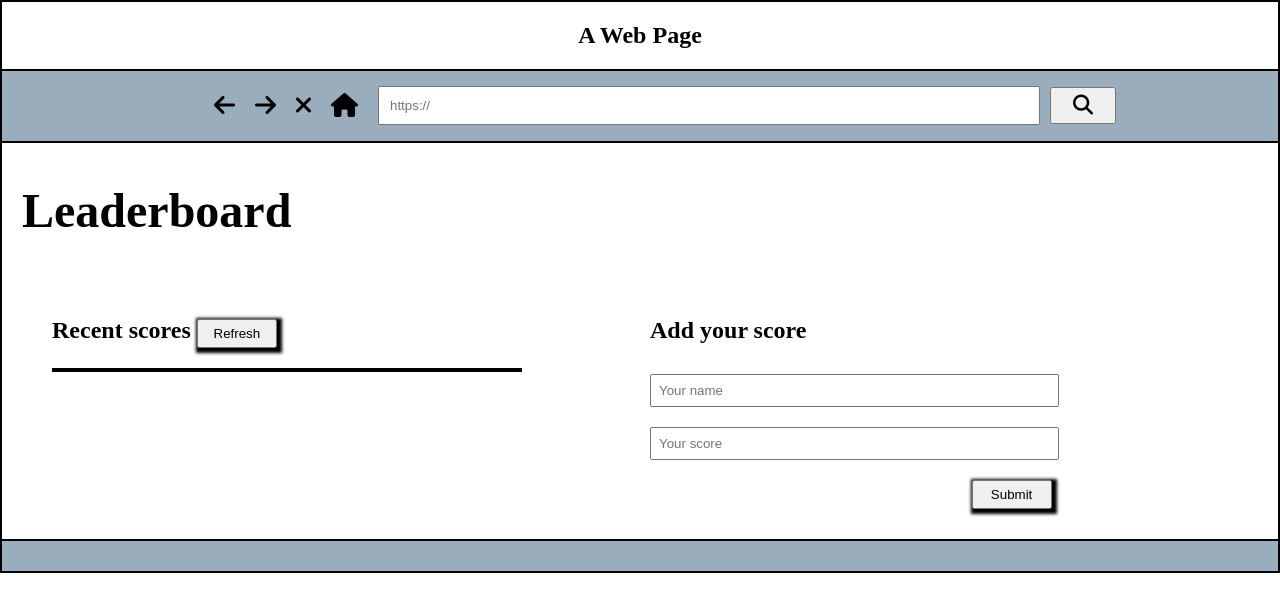
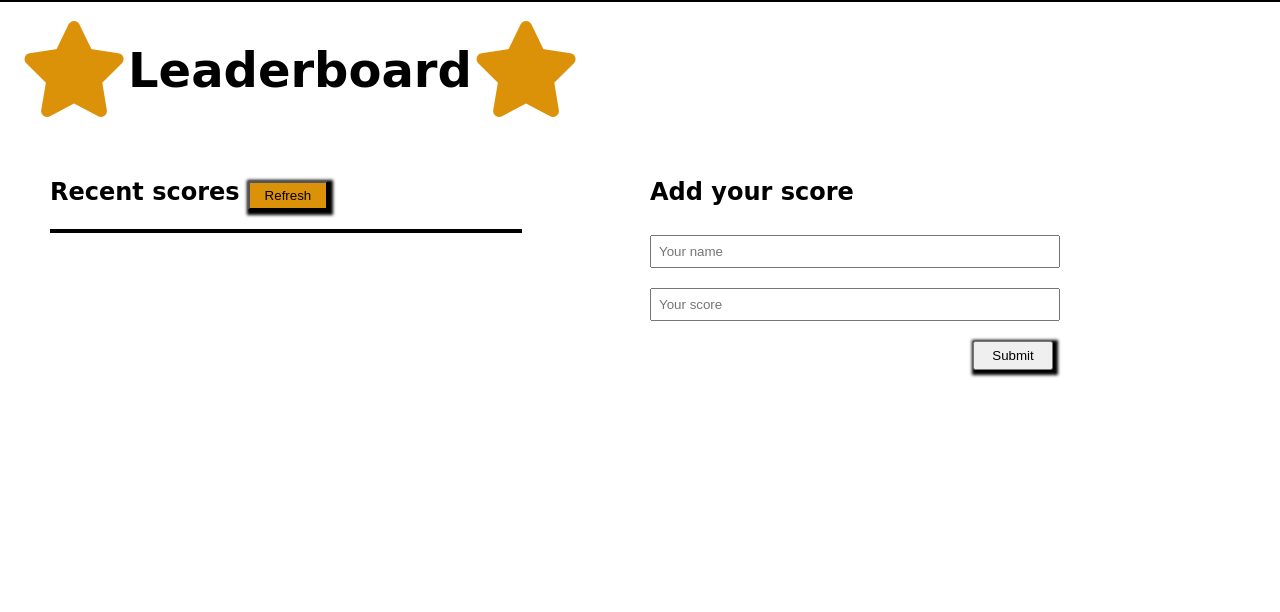
Before and after one commit to trace-kadenyi/Leaderboard, a website built with webpack: page src/index.html in a window 1280 px wide. Built offline with nearby package versions, Linux system fonts and the light colour scheme; no server answers.

Commit message:
Style the leaderboard

```diff
--- a/src/index.html
+++ b/src/index.html
@@ -9,26 +9,9 @@
     <title>Leaderboard</title>
 </head>
 <body>
-    <!-- beginning of header section -->
-    <section class="header-sect">
-        <h2 class="heading">A Web Page</h2>
-    <div class="nav-div">
-        <nav>
-            <ul class="nav-ul">
-            <li><a href="#"><i class="fa fa-arrow-left fa-xl fa-icon" aria-hidden="true"></i></a></li>
-            <li><a href="#"><i class="fa fa-arrow-right fa-xl fa-icon" aria-hidden="true"></i></a></li>
-            <li><a href="#"><i class="fas fa-times fa-xl fa-icon"></i></a></li>
-            <li><a href="#"><i class="fa fa-home fa-xl fa-icon" aria-hidden="true"></i></a></li>
-            </ul>
-        </nav>
-        <input type="text" id="link" placeholder="https://"/>
-        <button><i class="fa fa-search fa-xl" aria-hidden="true"></i></button>
-   </div>
-    </section>
-    <!-- end of header section -->
         <!-- beginning of main section -->
     <section class="main-sect">
-        <h1 class="main-head">Leaderboard</h1>
+        <h1 class="main-head"><i class="fa fa-star fa-2xl" aria-hidden="true"></i>Leaderboard<i class="fa fa-star fa-2xl" aria-hidden="true"></i></h1>
         <div class="main-body">
             <!-- beginning recent of div -->
             <div class="recent">
@@ -50,9 +33,7 @@
                 </form>
             </div>
             <!-- end of add score div -->
-
         </div>
-        <div id="footer"></div>
     </section>
     <!-- end of main section -->
 </body>
--- a/src/style.css
+++ b/src/style.css
@@ -1,46 +1,8 @@
 body {
   margin: 0;
   padding: 0;
-
-  /* position: relative; */
   height: 100%;
-  border: 2px black solid;
-}
-
-.nav-div {
-  display: flex;
-  gap: 10px;
-  justify-content: center;
-  align-items: center;
-  background-color: rgb(154, 173, 189);
-  height: 70px;
-  border-top: 2px black solid;
-}
-
-.heading {
-  text-align: center;
-}
-
-ul {
-  list-style-type: none;
-  display: flex;
-}
-
-li {
-  margin: 0 10px;
-}
-
-.fa-icon {
-  color: black;
-}
-
-#link {
-  width: 50%;
-  padding: 10px;
-}
-
-.fa-search {
-  padding: 15px;
+  font-family: cursive;
 }
 
 .main-sect {
@@ -67,7 +29,12 @@ td {
 }
 
 table > tbody > tr:nth-of-type(even) {
-  background-color: rgb(210, 220, 229);
+  background-color: rgb(219, 146, 9);
+}
+
+table > tbody > tr:nth-of-type(odd) {
+  background-color: black;
+  color: white;
 }
 
 .add-score {
@@ -98,6 +65,7 @@ table > tbody > tr:nth-of-type(even) {
   padding: 5px;
   width: 80px;
   box-shadow: 2px 2px 3px 3px;
+  background-color: rgb(219, 146, 9);
 }
 
 .submit {
@@ -112,13 +80,16 @@ table > tbody > tr:nth-of-type(even) {
   padding-left: 10px;
 }
 
-#footer {
-  height: 30px;
+button {
+  cursor: pointer;
+}
 
-  /* position: absolute; */
+button:hover {
+  color: white;
+  border-radius: 30%;
+  background-color: black;
+}
 
-  /* bottom: 0; */
-  width: 100%;
-  background-color: rgb(154, 173, 189);
-  border-top: 2px black solid;
+.fa-star {
+  color: rgb(219, 146, 9);
 }
```
